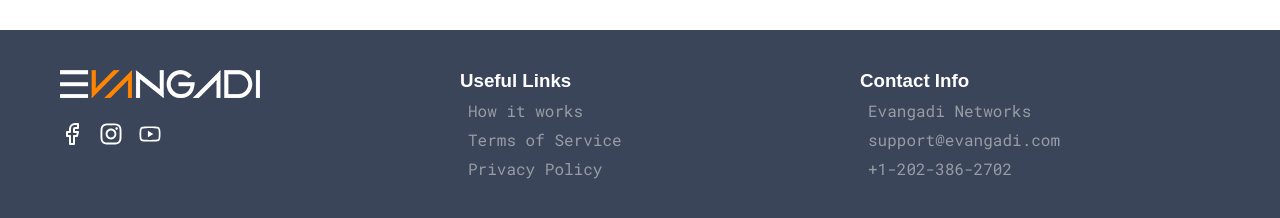
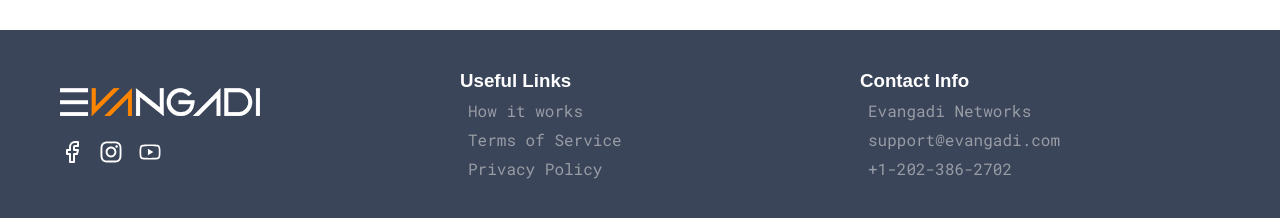
Before and after one commit to kasimnurlgn/Evangadi-Forum-Front-End, a React (Vite) app: page /login in a window 1280 px wide. Shown: the part 820-1038 px from the top of the page. Built offline with nearby package versions, Linux system fonts and the light colour scheme.

Commit message:
ASk Question button style modified

```diff
--- a/src/components/Footer/Footer.jsx
+++ b/src/components/Footer/Footer.jsx
@@ -4,6 +4,7 @@ import { LuFacebook } from "react-icons/lu";
 import { AiOutlineYoutube } from "react-icons/ai";
 import { FaInstagram } from "react-icons/fa";
 import footerLogo from "../../assets/footerLogo.png";
+import { Link } from "react-router-dom";
 
 function Footer() {
   return (
@@ -12,38 +13,38 @@ function Footer() {
         <div className={classes.footer_inner_container}>
           <div className={classes.first_section}>
             <div className={classes.logo_wrapper}>
-              <a href="/">
+              <Link to="/">
                 <img src={footerLogo} alt="Footer logo" />
-              </a>
+              </Link>
             </div>
 
             <ul className={classes.footer_icons}>
               <li>
-                <a
-                  href="https://www.facebook.com/evangaditech"
+                <Link
+                  to="https://www.facebook.com/evangaditech"
                   target="_blank"
                   rel="noopener noreferrer"
                 >
                   <LuFacebook />
-                </a>
+                </Link>
               </li>
               <li>
-                <a
-                  href="https://www.instagram.com/evangaditech/"
+                <Link
+                  to="https://www.instagram.com/evangaditech/"
                   target="_blank"
                   rel="noopener noreferrer"
                 >
                   <FaInstagram />
-                </a>
+                </Link>
               </li>
               <li>
-                <a
-                  href="https://www.youtube.com/@EvangadiTech"
+                <Link
+                  to="https://www.youtube.com/@EvangadiTech"
                   target="_blank"
                   rel="noopener noreferrer"
                 >
                   <AiOutlineYoutube />
-                </a>
+                </Link>
               </li>
             </ul>
           </div>
--- a/src/components/Footer/Footer.module.css
+++ b/src/components/Footer/Footer.module.css
@@ -1,11 +1,4 @@
-/* Global Styles */
-* {
-  list-style-type: none;
-  font-family: Arial, Helvetica, sans-serif;
-  margin: 0;
-  padding: 0;
-  box-sizing: border-box;
-}
+
 
 html,
 body {
@@ -67,6 +60,11 @@ body {
   color: #989ca4;
   margin: 1vh;
 }
+.first_section {
+  display: flex;
+  flex-direction: column;
+  justify-content: center;
+}
 
 @media screen and (max-width: 768px) {
   .footer_inner_container {
@@ -75,6 +73,7 @@ body {
   }
 
   .footer_icons {
+    display: flex;
     justify-content: center;
     margin-bottom: 20px;
   }
--- a/src/pages/Home/Home.jsx
+++ b/src/pages/Home/Home.jsx
@@ -65,9 +65,9 @@ function Home() {
             <div>
               <Link to="/questions">Ask Question</Link>
             </div>
-            <div style={{ fontSize: "20px", fontWeight: "300" }}>
+            <div style={{ fontSize: "20px", fontWeight: "600" }}>
               <p>
-                WELCOME:<span style={{ color: " #DA7229" }}>{user}</span>
+                WELCOME:<span style={{ color: "orange" }}>{user}</span>
               </p>
             </div>
           </div>
@@ -82,7 +82,7 @@ function Home() {
               <input
                 type="text"
                 value={searchItem}
-                  onChange={(e) => setSearchItem(e.target.value)}
+                onChange={(e) => setSearchItem(e.target.value)}
                 placeholder="Search question"
               />
             </div>
--- a/src/pages/Home/Home.module.css
+++ b/src/pages/Home/Home.module.css
@@ -6,7 +6,9 @@
   margin: 0 auto;
   margin-top: 75px;
 }
-.home__container p, div, .search input {
+.home__container p,
+div,
+.search input {
   font-family: "Roboto Mono", monospace;
 }
 .search {
@@ -26,6 +28,10 @@
   background-color: #516bf3;
   padding: 10px 10px;
   border-radius: 5px;
+  font-weight: 600;
+}
+.home__topcontainer a:hover {
+  background-color: orange;
 }
 
 .home__questioncontainer {
```
